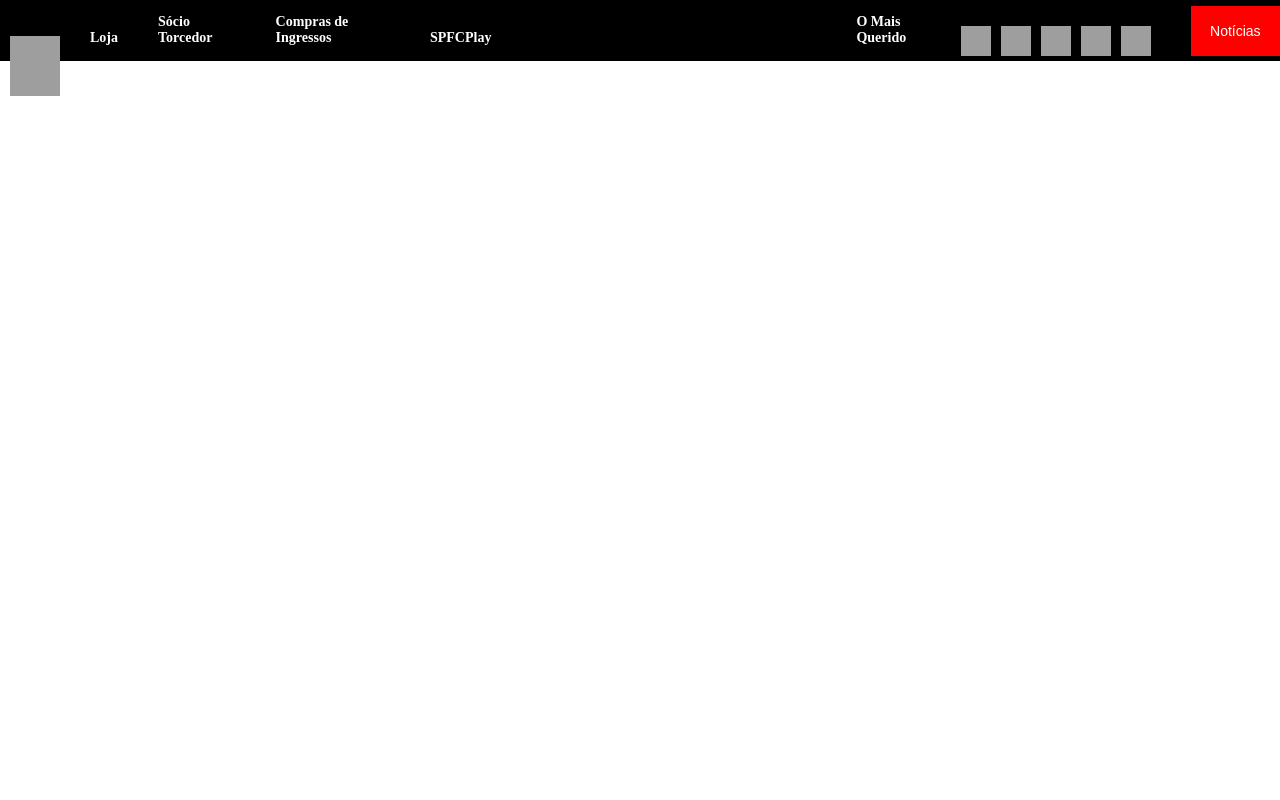
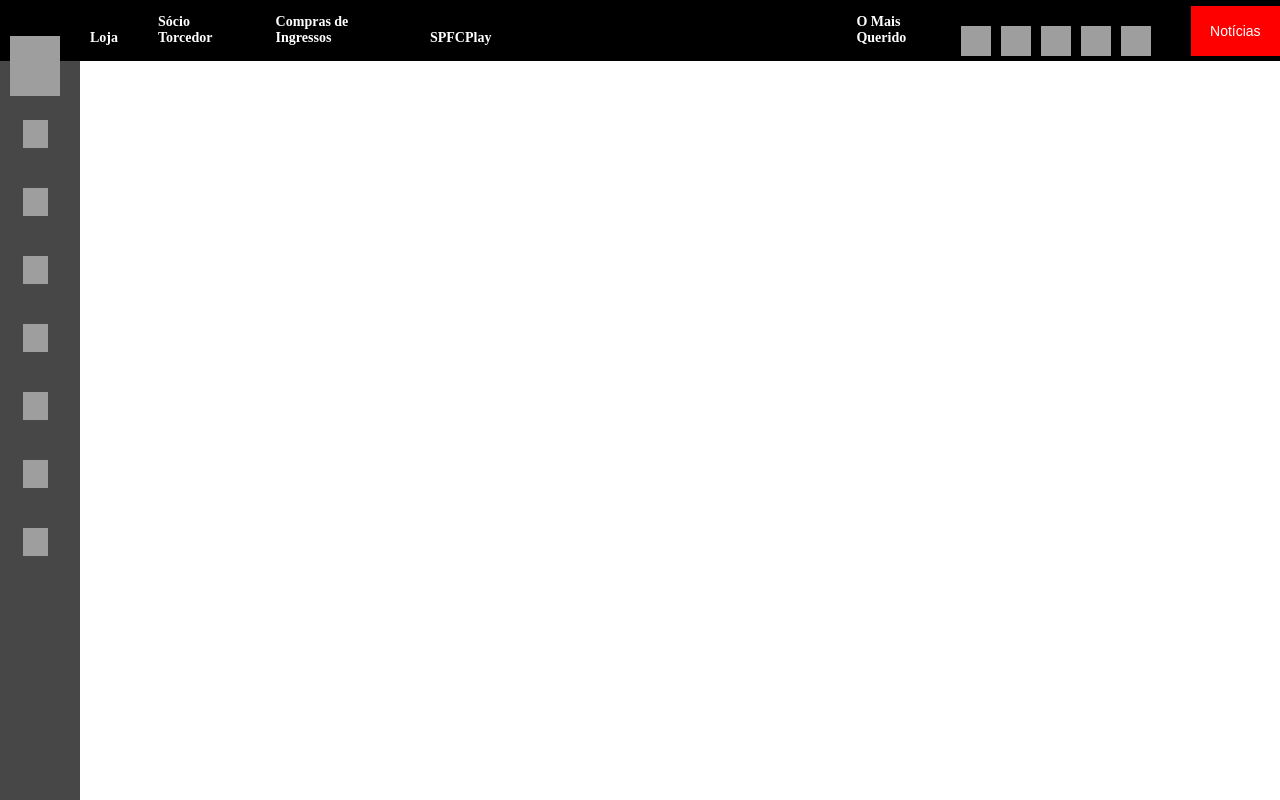
Before and after one commit to RaphaelhOliveira/replica_2D_raphael_h, a plain HTML site: page index.html in a window 1280 px wide. Drawn offline with Linux system fonts and the light colour scheme; grey boxes are pictures that could not be loaded.

Commit message:
Update index.html

```diff
--- a/index.html
+++ b/index.html
@@ -21,5 +21,17 @@
         <img class="rede" src="https://img.icons8.com/win10/200/FFFFFF/tiktok.png" alt="logo5">
         <button class="noticias-btn">Notícias</button>
     </header>
+
+
+    <nav class="sidebar">
+        <img class="rede2" src="https://cdn.saopaulofc.net/2022/08/lateral-1.png" alt="logo6">
+        <img class="rede2" src="https://cdn.saopaulofc.net/2022/08/lateral-2.png" alt="logo7">
+        <img class="rede2" src="https://cdn.saopaulofc.net/2022/08/lateral-3.png" alt="logo8">
+        <img class="rede2" src="https://cdn.saopaulofc.net/2022/08/lateral-4.png" alt="logo9">
+        <img class="rede2" src="https://cdn.saopaulofc.net/2022/08/lateral-5.png" alt="logo10">
+        <img class="rede2" src="https://cdn.saopaulofc.net/2022/08/lateral-6.png" alt="logo11">
+        <img class="rede2" src="https://cdn.saopaulofc.net/2022/08/lateral-7.png" alt="logo12">
+    </nav>
+
 </body>
 </html>
```
